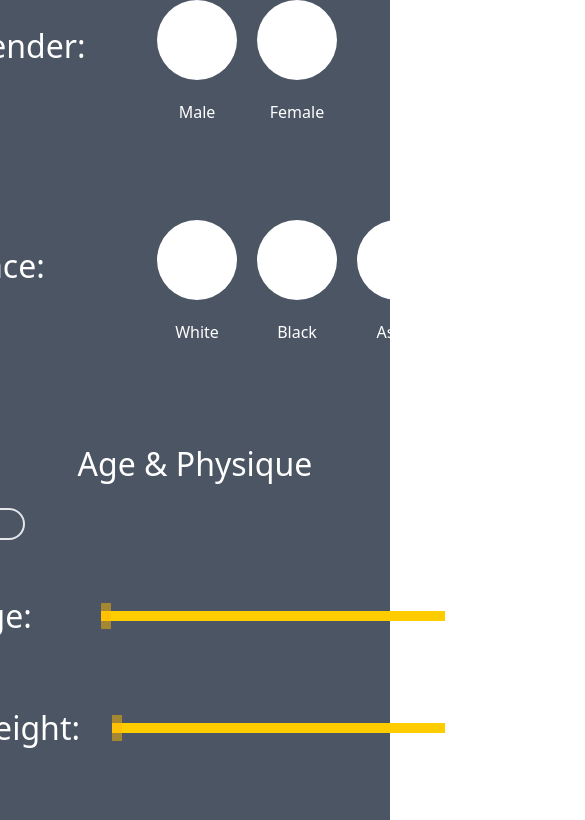
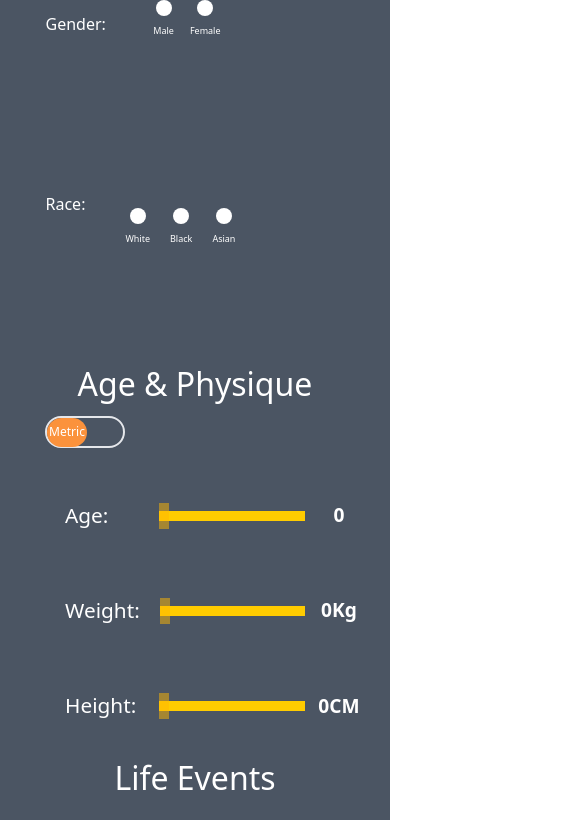
Before and after one commit to vindexTOS/calculators, a React (Vite) app: page /life-expectancy in a window 390 px wide. Shown: the top 820 px of the page, 585 px wide, since content can reach past the window. Built offline with nearby package versions, Linux system fonts and the light colour scheme.

Commit message:
responsivness

```diff
--- a/src/components/LifeExpectancy.tsx
+++ b/src/components/LifeExpectancy.tsx
@@ -21,16 +21,16 @@ const LifeExpectancy = () => {
     setImperialToMetric,
   } = UseCalcContext()
   const style = {
-    section: `w-[100%] h-[100%] bg-gray-600 flex flex-col gap-10 items-center justify-center pb-10`,
-    header: ` py-3 px-5   text-[2rem] w-[12rem] h-[10rem]  text-white`,
-    rangeHeader: `py-3 px-5   text-[2rem] w-[12rem]  text-white `,
-    genderDiv: `  w-[500px]  flex  gap-5 items-center justify-start`,
-    labelInputDiv: ` flex flex-col items-center justify-center  gap-5 `,
-    checkBox: `w-[5rem] bg-white h-[5rem] rounded-[50%] relative flex items-center justify-center cursor-pointer `,
-    checKIcon: `absolute text-blue-500 w-[6rem] h-[6rem] cursor-pointer`,
-    raceDiv: `  w-[500px]  flex  gap-5 items-center justify-start`,
-    ageAndPHysiqueDiv: ` w-[500px]  flex items-center justify-center gap-3 relative`,
-    rangeInput: ` w-[500px]`,
+    section: `w-[100%]  h-[100%] bg-gray-600 max_md:gap-5   flex flex-col gap-10 items-center justify-center pb-10 overflow-x-hiddens`,
+    header: ` py-3 px-5   max_Xll:text-[1.3rem] max_md:text-[1rem] text-[2rem] w-[12rem] h-[10rem]  text-white`,
+    rangeHeader: `py-3 px-5  max_Xll:text-[1.3rem]  text-[2rem] w-[12rem]  text-white `,
+    genderDiv: `  w-[500px]  max_md:gap-4 max_md:mr-[9rem] max_md:w-[50%]  max_md:w-[250px] flex  gap-5 items-center justify-start max_md:justify-start max_md:items-start   `,
+    labelInputDiv: ` flex flex-col items-center justify-center  gap-5  max_md:gap-2  `,
+    checkBox: `w-[5rem] bg-white h-[5rem]  max_Xll:w-[2rem] max_Xll:h-[2rem] max_md:w-[1rem]  max_md:h-[1rem] rounded-[50%] relative flex items-center justify-center cursor-pointer `,
+    checKIcon: `absolute text-blue-500 w-[6rem] h-[6rem]  max_Xll:w-[2rem] max_Xll:h-[2rem cursor-pointer`,
+    raceDiv: `  w-[500px] max_md:w-[50%] max_md:mr-[9rem]  max_md:w-[250px] flex  gap-5 items-center justify-start`,
+    ageAndPHysiqueDiv: ` w-[500px] max_Xll:gap-0 max_Xll:w-[400px]  max_md:w-[300px] flex items-center justify-center gap-3 relative`,
+    rangeInput: ` w-[500px] max_Xll:w-[300px] max_md:mr-10`,
   }
 
   type CheckBoxProps = {
@@ -54,7 +54,9 @@ const LifeExpectancy = () => {
         >
           {state && <AiFillCheckCircle className={style.checKIcon} />}
         </span>
-        <label className="h-[5rem] text-center text-white ">{title}</label>
+        <label className="h-[5rem] text-center text-white max_md:text-[9px] ">
+          {title}
+        </label>
       </div>
     )
   }
@@ -79,7 +81,7 @@ const LifeExpectancy = () => {
     dispatch({ type: 'points', payload: age })
   }, [age])
   const [btnDisabled, setBtnDisabled] = useState<boolean>(false)
-  const [agePoints, setAgePoints] = useState<number>(0)
+  const [agePoints, setAgePoints] = useState<string>('')
   const Result = () => {
     if (ImperialToMetric) {
       let inch = height / 2.54
@@ -95,7 +97,11 @@ const LifeExpectancy = () => {
 
     setResultShow(!resultShow)
     setBtnDisabled(true)
-    setAgePoints(state.points)
+    const ageCheck =
+      state.points <= age
+        ? 'the fact that you are still alive is nothing short of a miracle'
+        : state.points
+    setAgePoints(String(ageCheck))
   }
   React.useEffect(() => {
     const element = (resutlRef.current as unknown) as HTMLDivElement
@@ -147,7 +153,7 @@ const LifeExpectancy = () => {
               value={age}
               onChange={(e) => setAge(Number(e.target.value))}
             />
-            <p className=" ml-[35rem] absolute text-white font-bold text-[1.2rem]">
+            <p className=" ml-[35rem] absolute text-white max_md:mr-[17rem] font-bold text-[1.2rem]">
               {age}
             </p>
           </div>
@@ -161,7 +167,7 @@ const LifeExpectancy = () => {
               value={weight?.toFixed(2)}
               onChange={(e) => setWeight(Number(e.target.value))}
             />
-            <p className=" ml-[35rem] absolute text-white font-bold text-[1.2rem]">
+            <p className=" ml-[35rem] absolute text-white max_md:mr-[17rem] font-bold text-[1.2rem]">
               {weight}
               {ImperialToMetric ? 'Lb' : 'Kg'}
             </p>
@@ -176,7 +182,7 @@ const LifeExpectancy = () => {
               value={height}
               onChange={(e) => setHeight(Number(e.target.value))}
             />
-            <p className=" ml-[35rem] absolute text-white font-bold text-[1.2rem]">
+            <p className=" ml-[35rem] absolute text-white max_md:mr-[17rem] font-bold text-[1.2rem]">
               {ImperialToMetric ? `${feet}'${inch}` : height}
               {ImperialToMetric ? 'FT' : 'CM'}
             </p>
@@ -305,7 +311,7 @@ const LifeExpectancy = () => {
       <Human />
       <button
         disabled={btnDisabled}
-        className="w-[70%] p-10  bg-blue-300 text-[3rem] text-white hover:bg-blue-400 border-2"
+        className="w-[70%] p-10 max_md:w-[100%]   bg-blue-300 text-[3rem] text-white hover:bg-blue-400 border-2 max_Xll:mt-[15rem]"
         onClick={() => Result()}
       >
         Result
--- a/src/components/context.tsx
+++ b/src/components/context.tsx
@@ -6,7 +6,7 @@ import React, {
   Reducer,
 } from 'react'
 
-export type  State = {
+export type State = {
   male: boolean
   female: boolean
   white: boolean
@@ -23,8 +23,8 @@ export type  State = {
   seperated: boolean
 
   working: boolean
-  retired: boolean   //
-     //
+  retired: boolean //
+  //
   lowIncome: boolean
   midIncome: boolean
   highIncome: boolean
--- a/src/components/lifeExpectancyComponents/Human.tsx
+++ b/src/components/lifeExpectancyComponents/Human.tsx
@@ -13,13 +13,13 @@ const Human = () => {
     ImperialToMetric,
   } = UseCalcContext()
   const style = {
-    section: ` w-[100%] h-[600px]  flex flex-col  items-center justify-center gap-2`,
-    summeryDiv: ` flex  items-center justify-between px-5  py-3 gap-5  w-[70%] border-2 text-white text-[1.4rem ] `,
-    artDiv: `  w-[70%] flex     justify-between gap-[6rem] `,
-    humanDiv: `border-2  relative py-5 w-[500px] h-[100%] flex `,
+    section: ` w-[100%] h-[600px] max_Xll:mt-[10rem] max_md:ml-[1rem]   flex flex-col   items-center justify-center gap-2`,
+    summeryDiv: ` flex  items-center justify-between px-5 max_Xll:w-[50%] max_Xll:border-0 py-3 gap-5  w-[70%] border-2 text-white text-[1.4rem ] `,
+    artDiv: `  w-[70%]    flex  max_Xll:flex-col  max_Xll:gap-0   justify-between gap-[6rem] `,
+    humanDiv: `border-2  relative py-5 w-[500px] h-[100%] max_Xll:w-[50%] max_Xll:border-0 flex    `,
     lineDiv: `absolute w-[35%] left-[50%] bottom-5 h-[93%] border-r-2 border-t-2  border-b-2 border-dashed `,
-    summerys: `flex flex-wrap wrap gap-2 `,
-    singleSummery: `border-2 w-[14rem]  h-[9rem] py-5 px-20 flex flex-col gap-5 items-center justify-center text-white `,
+    summerys: `flex flex-wrap wrap gap-2  `,
+    singleSummery: `border-2 w-[14rem]  h-[9rem] max_md:p-0 max_md:w-[7rem] py-5 px-20 max_Xll:  flex flex-col gap-5 items-center justify-center text-white `,
     icon: `w-[60px] `,
   }
 
--- a/src/components/lifeExpectancyComponents/Results.tsx
+++ b/src/components/lifeExpectancyComponents/Results.tsx
@@ -1,16 +1,31 @@
 import React, { FC } from 'react'
 import { UseCalcContext } from '../context'
+import { AiOutlineReload } from 'react-icons/ai'
 type ResultsProp = {
   resutlRef: React.MutableRefObject<null>
-  points: number
+  points: string
 }
 const Results: FC<ResultsProp> = ({ resutlRef, points }) => {
+  const reload = () => {
+    window.location.reload()
+  }
   return (
     <div
       ref={resutlRef}
-      className="w-[100%] h-[1000px] flex items-center justify-center bg-gray-900 absolute"
+      className="w-[100%] h-[1000px] flex flex-col items-center justify-center bg-gray-900 absolute"
     >
-      <h1 className="text-[3rem] text-white ">Your results is {points}</h1>
+      <h1 className="text-[3rem] text-white text-center max_md:text-[1rem] max_md:w-[50%] ">
+        Your results is {points}
+      </h1>
+      <div
+        className="flex  items-end justify-center gap-5"
+        onClick={() => reload()}
+      >
+        <h1 className="text-[3rem] text-white cursor-pointer max_md:text-[1rem]">
+          ReTry
+        </h1>{' '}
+        <AiOutlineReload className="text-[3rem] max_md:text-[1rem] text-white cursor-pointer hover:text-gray-500" />
+      </div>
     </div>
   )
 }
```
